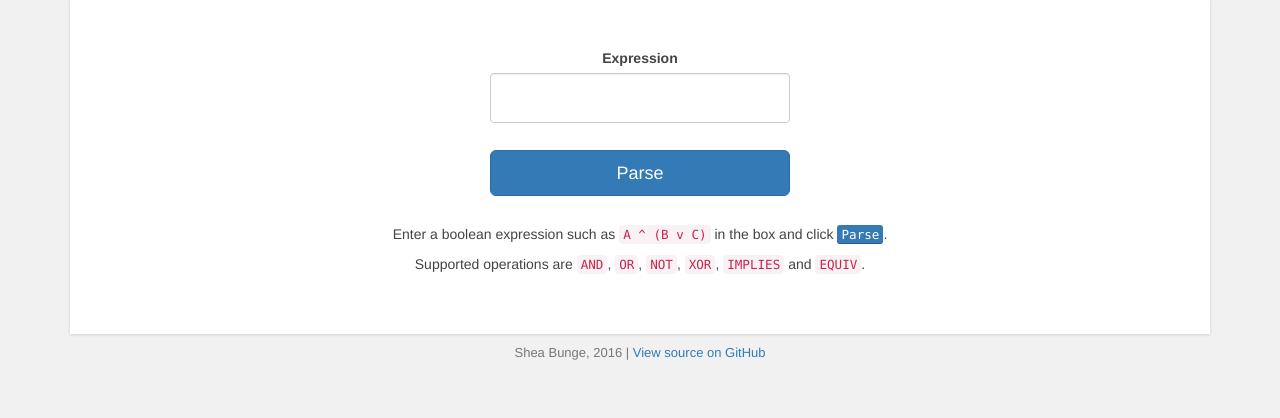
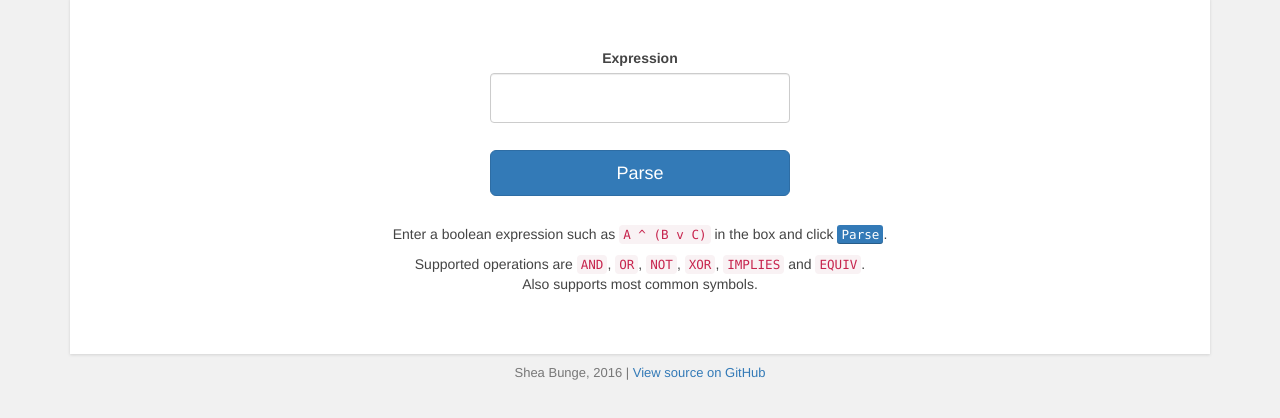
Before and after one commit to sheabunge/boolcalc, a website: page index.html in a window 1280 px wide. Shown: the part 208-626 px from the top of the page. Drawn offline with nearby package versions, Linux system fonts and the light colour scheme.

Commit message:
Update instructions

```diff
--- a/index.html
+++ b/index.html
@@ -52,7 +52,8 @@
 
 			<section class="instructions">
 				<p>Enter a boolean expression such as <code>A ^ (B v C)</code> in the box and click <kbd class="btn-primary">Parse</kbd>.</p>
-				<p>Supported operations are <code>AND</code>, <code>OR</code>, <code>NOT</code>, <code>XOR</code>, <code>IMPLIES</code> and <code>EQUIV</code>.</p>
+				<p>Supported operations are <code>AND</code>, <code>OR</code>, <code>NOT</code>, <code>XOR</code>, <code>IMPLIES</code> and <code>EQUIV</code>.
+				<br>Also supports most common symbols.</p>
 			</section>
 
 		</main>
```
